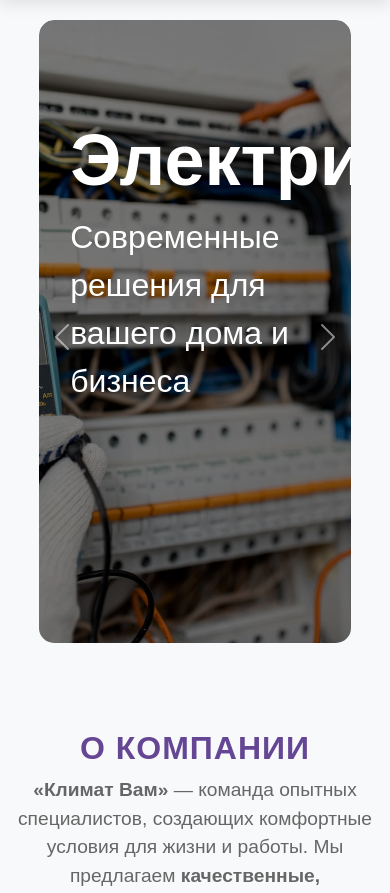
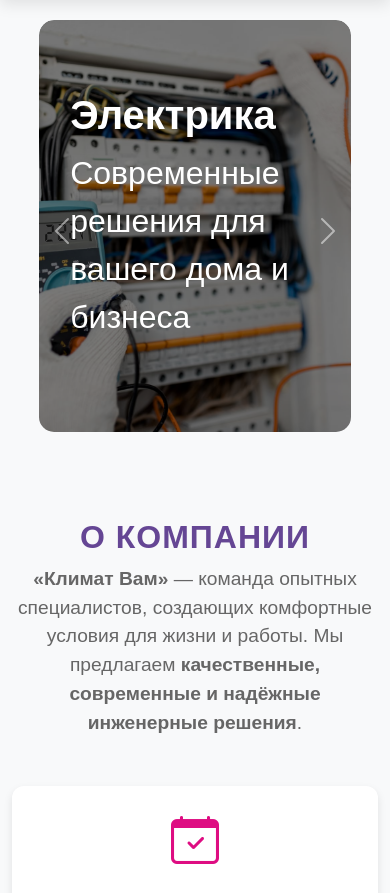
Before and after one commit to cofedish/klimat-ne-vam, a Flask app: page / in a window 390 px wide; the page is wider, and only the part inside the window is pictured. Shown: the part 126-1019 px from the top of that part. Run offline with Flask 3, Linux system fonts and the light colour scheme.

Commit message:
Update navigate.css

```diff
--- a/static/css/navigate.css
+++ b/static/css/navigate.css
@@ -1,18 +1,13 @@
 /* Фиксированная шапка */
 .navbar {
     position: fixed !important;
-    top: 0; /* Видна сразу при загрузке */
+    top: 0;
     left: 0;
     right: 0;
     z-index: 1000;
     transition: top 0.5s ease;
     background: rgba(255, 255, 255, 0.95) !important;
     box-shadow: 0 4px 15px rgba(0, 0, 0, 0.1);
-}
-
-/* Скрываем шапку при прокрутке вниз */
-.navbar.hidden {
-    top: -70px !important;
 }
 
 /* Общие стили для навигации */
@@ -22,7 +17,7 @@
     border-radius: 20px;
     padding: 8px 16px;
     margin: 5px;
-    transition: all 0.3s; /* Добавлено для плавности */
+    transition: all 0.3s;
     text-align: center;
     box-shadow: 0 4px 8px rgba(0, 0, 0, 0.2);
     white-space: nowrap;
@@ -30,12 +25,12 @@
 
 .nav-link:hover {
     background-color: #0088c3;
-    transform: translateY(-2px); /* Эффект приподнятия */
+    transform: translateY(-2px);
 }
 
 /* Активная кнопка */
 .nav-link.active {
-    background: #654694 !important; /* Фиолетовый как в проекте */
+    background: #654694 !important;
     box-shadow: 0 6px 12px rgba(0, 0, 0, 0.3);
 }
 
@@ -67,50 +62,60 @@
     .navbar-nav {
         flex-direction: column;
         align-items: center;
-        gap: 10px; /* Добавлено расстояние между кнопками */
+        width: 100%;
+        gap: 10px;
     }
 
     .nav-link {
         width: 100%;
-        margin: 3px; /* Уменьшенный отступ */
+        margin: 3px;
     }
 
     .nav-item:last-child .nav-link {
-        margin-top: 10px; /* Отступ для последней кнопки */
+        margin-top: 10px;
     }
 }
 
 /* Отступ для контента под шапкой */
 body {
-    padding-top: 70px;
+    padding-top: 80px;
+}
+@media (max-width: 768px) {
+    body {
+        padding-top: 100px;
+    }
 }
 
 /* Стили для карусели */
-
 #carouselExample {
-    max-width: 80%; /* Максимальная ширина карусели */
-    margin: 20px auto; /* Центрирование с отступом сверху и снизу */
-    padding-bottom: 10px; /* Уменьшаем отступ снизу */
-    border-radius: 15px; /* Закругленные углы */
-    overflow: hidden; /* Обрезка содержимого */
-    height: 75vh; /* Высота карусели 85% от высоты экрана */
+    max-width: 80%;
+    margin: 20px auto;
+    padding-bottom: 10px;
+    border-radius: 15px;
+    overflow: hidden;
+    height: 75vh;
+}
+@media (max-width: 768px) {
+    #carouselExample {
+        height: 50vh;
+    }
 }
 
 #carouselExample .carousel-inner,
 #carouselExample .carousel-item {
-    border-radius: 15px; /* Закругленные углы для всех частей карусели */
-    height: 100%; /* Высота 100% от родительского контейнера */
+    border-radius: 15px;
+    height: 100%;
 }
 
 #carouselExample .carousel-inner img {
-    object-fit: cover; /* Обеспечивает обрезку изображения, сохраняя пропорции */
-    width: 100%; /* Изображение растягивается на всю ширину */
-    height: 100%; /* Высота изображения на 100% от высоты карусели */
+    object-fit: cover;
+    width: 100%;
+    height: 100%;
 }
 
 #carouselExample .carousel-item {
     position: relative;
-    border-radius: 15px; /* Закругленные углы для каждого слайда */
+    border-radius: 15px;
 }
 
 #carouselExample .carousel-item::after {
@@ -120,28 +125,36 @@ body {
     left: 0;
     width: 100%;
     height: 100%;
-    background: rgba(0, 0, 0, 0.5); /* Затемнение */
+    background: rgba(0, 0, 0, 0.5);
     z-index: 1;
 }
 
 #carouselExample .carousel-caption {
     position: absolute;
-    top: 20%; /* Сдвигаем текст выше */
-    left: 10%; /* Сдвигаем текст влево */
-    transform: translate(0, -10%); /* Делаем точное выравнивание по вертикали */
+    top: 20%;
+    left: 10%;
+    transform: translate(0, -10%);
     z-index: 2;
-    text-align: left; /* Выравнивание текста по левому краю */
+    text-align: left;
     color: #fff;
     width: 80%;
-    background: none; /* Убираем фон */
+    background: none;
 }
 
 #carouselExample .carousel-caption h1 {
-    font-size: 4.5rem; /* Увеличиваем размер заголовка */
+    font-size: 4.5rem;
     font-weight: bold;
+}
+@media (max-width: 768px) {
+    #carouselExample .carousel-caption h1 {
+        font-size: 2.5rem;
+    }
+    #carouselExample .carousel-caption p {
+        font-size: 1.2rem;
+    }
 }
 
 #carouselExample .carousel-caption p {
-    font-size: 2rem; /* Увеличиваем размер описания */
-    margin-top: 10px; /* Отступ сверху для описания */
+    font-size: 2rem;
+    margin-top: 10px;
 }
```
